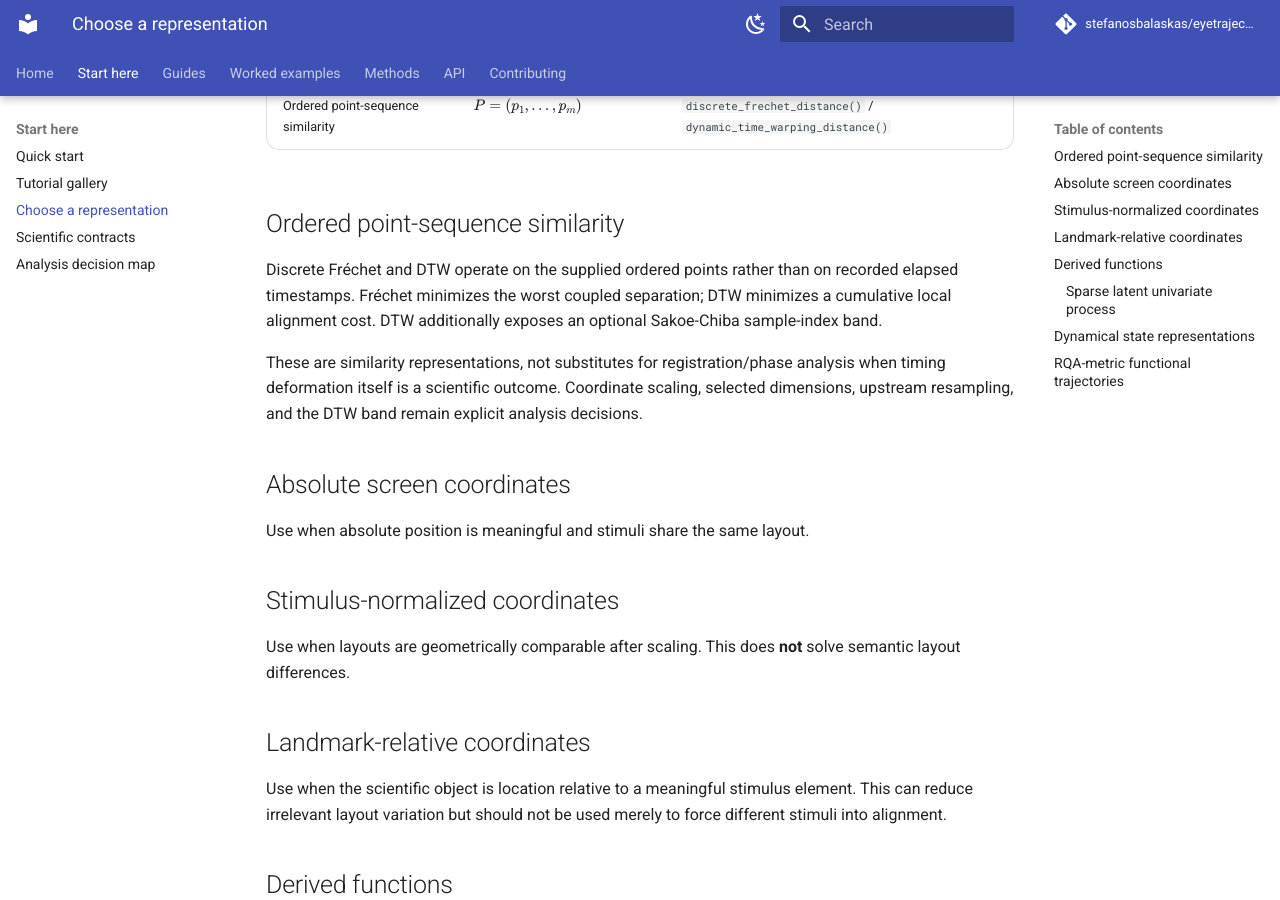
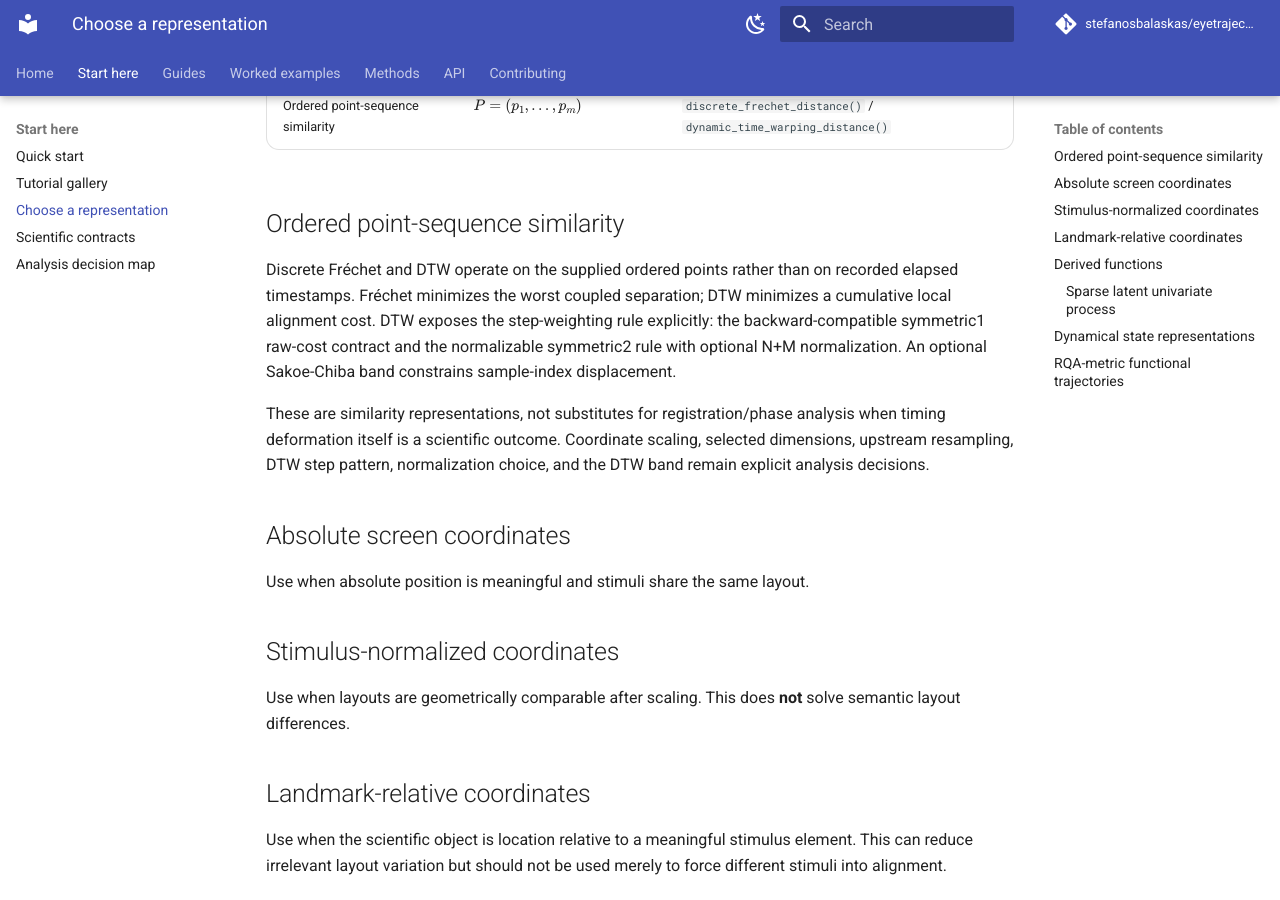
Before and after one commit to stefanosbalaskas/eyetrajectoriespy, an MkDocs documentation site: the page built from docs/concepts/representations.md, in a window 1280 px wide and 900 px high, scrolled down 560 px. Built offline with MkDocs 1.6.1 and Material for MkDocs 9.7.7, drawn with Linux system fonts in a browser that asks for light colours; comment, search, counter and statistics services are not loaded.

Commit message:
Expand DTW representation choices

```diff
--- a/docs/concepts/representations.md
+++ b/docs/concepts/representations.md
@@ -13,9 +13,9 @@ The most important choice is the **functional object**, not the PCA backend.
 
 ## Ordered point-sequence similarity
 
-Discrete Fréchet and DTW operate on the supplied ordered points rather than on recorded elapsed timestamps. Fréchet minimizes the worst coupled separation; DTW minimizes a cumulative local alignment cost. DTW additionally exposes an optional Sakoe-Chiba sample-index band.
+Discrete Fréchet and DTW operate on the supplied ordered points rather than on recorded elapsed timestamps. Fréchet minimizes the worst coupled separation; DTW minimizes a cumulative local alignment cost. DTW exposes the step-weighting rule explicitly: the backward-compatible symmetric1 raw-cost contract and the normalizable symmetric2 rule with optional N+M normalization. An optional Sakoe-Chiba band constrains sample-index displacement.
 
-These are similarity representations, not substitutes for registration/phase analysis when timing deformation itself is a scientific outcome. Coordinate scaling, selected dimensions, upstream resampling, and the DTW band remain explicit analysis decisions.
+These are similarity representations, not substitutes for registration/phase analysis when timing deformation itself is a scientific outcome. Coordinate scaling, selected dimensions, upstream resampling, DTW step pattern, normalization choice, and the DTW band remain explicit analysis decisions.
 
 ## Absolute screen coordinates
 
```
